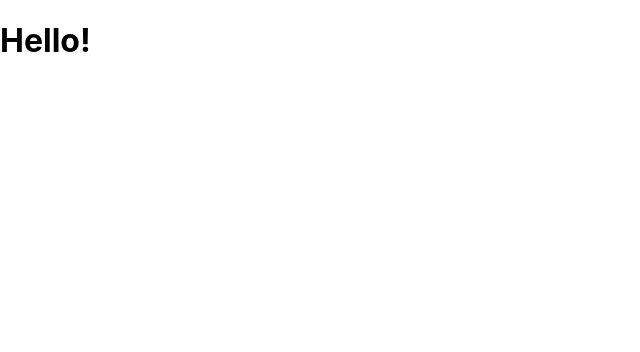
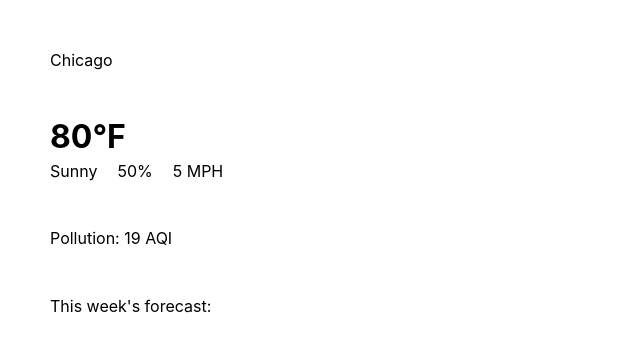
Before and after one commit to pazzissima/react-weather-app, a React (Create React App) app: page / in a window 1280 px wide. Shown: the top 352 px of the page, without its empty margins (0-640 px from the left). Built offline with nearby package versions, Linux system fonts and the light colour scheme; the HTML template or start-up script is replaced by a standard one.

Commit message:
building placeholder UI

```diff
--- a/src/App.js
+++ b/src/App.js
@@ -1,9 +1,31 @@
-import React from 'react';
+import React, {useState} from 'react';
 
 function App() {
   return (
-    <div className="App">
-      <h1>Hello!</h1>
+    <div className="app">
+      <div className="wrapper">
+        <div className="location">
+          <p>Chicago</p>
+        </div>
+        <div className="temperature">
+          <p>80&#176;F</p>
+        </div>
+        <div className="current_weather">
+          <div className="description">
+            <p>Sunny</p>
+          </div>
+          <div className="humidity">
+            <p>50%</p>
+          </div>
+          <div className="wind">
+            <p>5 MPH</p>
+          </div>
+        </div>
+        <div className="pollution">Pollution: 19 AQI</div>
+        <div className="forecast">
+          This week's forecast:
+        </div>
+      </div>
     </div>
   );
 }
--- a/src/index.css
+++ b/src/index.css
@@ -11,3 +11,27 @@ code {
   font-family: source-code-pro, Menlo, Monaco, Consolas, 'Courier New',
     monospace;
 }
+* {
+  margin: 0;
+  padding: 0;
+}
+.app {
+  width: 100%;
+  height: 100vh;
+}
+.wrapper {
+  margin: 50px;
+}
+.current_weather {
+  display: flex;
+  gap: 20px;
+  align-items: flex-end;
+}
+.temperature {
+  font-size: 2rem;
+  font-weight: bold;
+  margin: 4% 0 5px;
+}
+.pollution {
+  margin: 4% 0;
+}
```
